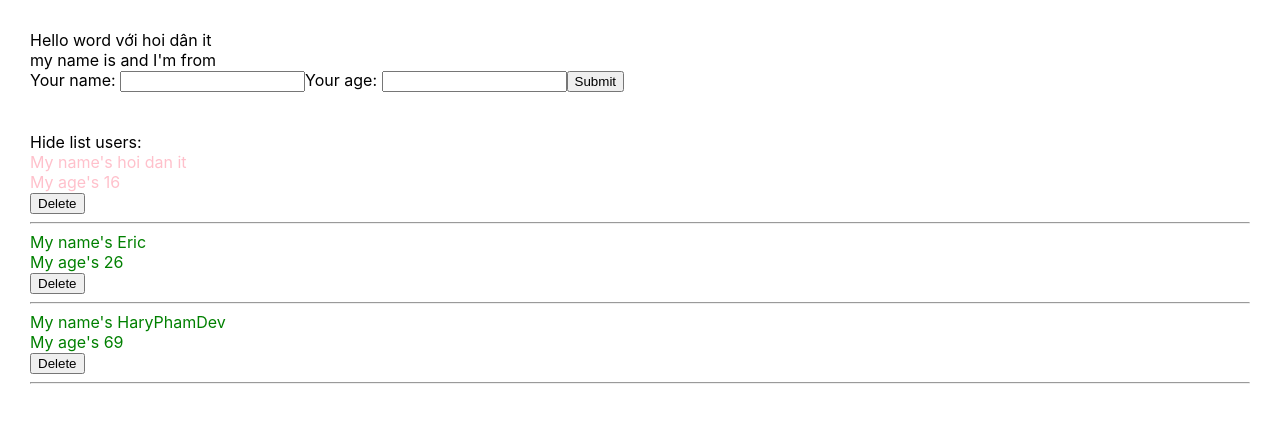
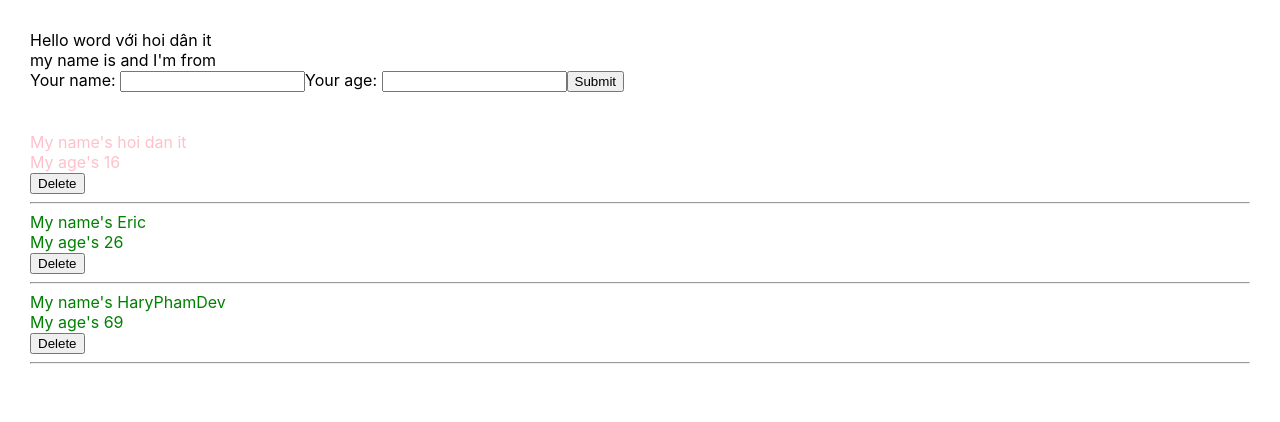
Before and after one commit to trungkim8694-cmd/test-demo-react, a React (Create React App) app: page / in a window 1280 px wide. Shown: the top 422 px of the page. Built offline with nearby package versions, Linux system fonts and the light colour scheme.

Commit message:
video 34

```diff
--- a/src/components/DisplayInfo.js
+++ b/src/components/DisplayInfo.js
@@ -2,62 +2,14 @@ import React from "react";
 import "./DisplayInfo.scss";
 // import logo from "./../logo.svg";
 
-class DisplayInfo extends React.Component {
-  constructor(props) {
-    console.log(">>> call constructor: 1");
-    super(props);
-    this.state = {
-      isShowListUser: true,
-    };
-  }
+// stateless vs stateful
+// class DisplayInfo extends React.Component {}
 
-  componentDidMount() {
-    console.log(">>> call me component did mount");
-    setTimeout(() => {
-      document.title = "Eric & hỏi Dân it";
-    }, 3000);
-  }
-
-  componentDidUpdate(prevProps, prevState, snapshot) {
-    console.log(">>> call me component did update", this.props, prevProps);
-    if (this.props.listUsers !== prevProps.listUsers) {
-      if (this.props.listUsers.length === 5) {
-        alert("you got 5 users");
-      }
-    }
-  }
-
-  handleShowHide = () => {
-    this.setState({
-      isShowListUser: !this.state.isShowListUser,
-    });
-  };
-
-  render() {
-    console.log(">>> call me render ");
-    // destructuring array/ object
-    const { listUsers } = this.props; //tương duong với const lisUsers = this.props.listUsers;
-    //props => viết tắt của từ property
-    // console.log(listUsers);
-    // console.table(listUsers);
-
-    //template + logic js
-
+const DisplayInfo = (props) => {
+  const { listUsers } = props; //tương duong với const lisUsers = props.listUsers;
   return (
     <div className="display-info-container">
-        {/* <img src={logo} /> */}
-        <div>
-          <span
-            onClick={() => {
-              this.handleShowHide();
-            }}
-          >
-            {this.state.isShowListUser === true
-              ? "Hide list users: "
-              : "show list users: "}
-          </span>
-        </div>
-        {this.state.isShowListUser && (
+      {true && (
         <>
           {listUsers.map((user, index) => {
             return (
@@ -70,7 +22,7 @@ class DisplayInfo extends React.Component {
                 <div>
                   <button
                     onClick={() => {
-                        this.props.handleDeleteUser(user.id);
+                      props.handleDeleteUser(user.id);
                     }}
                   >
                     Delete
@@ -84,7 +36,6 @@ class DisplayInfo extends React.Component {
       )}
     </div>
   );
-  }
-}
+};
 
 export default DisplayInfo;
```
Lines whose indentation alone changed are shown as unchanged.
